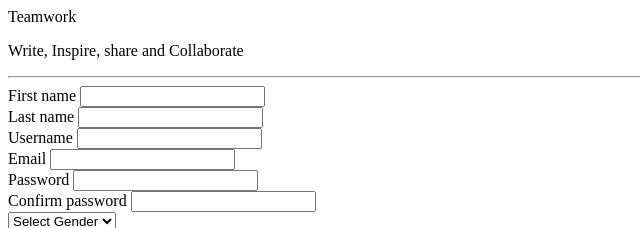
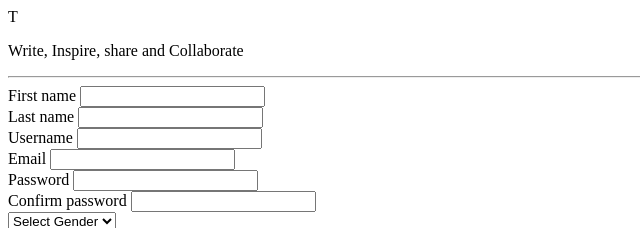
Before and after one commit to RusimbiP/Teamwork, a plain HTML site: page index.html in a window 1280 px wide. Shown: the top 228 px of the page, 0-640 px from the left. Drawn offline with Linux system fonts and the light colour scheme.

Commit message:
feat(sigup):edit logo; change Teamwork to T

```diff
--- a/index.html
+++ b/index.html
@@ -10,7 +10,7 @@
 <body>
   <div class="container">
     <aside class="left">
-      <p class="logo">Teamwork</p>
+      <p class="logo">T</p>
       <p class="slogan"> Write, Inspire, share and Collaborate</p>
     </aside>
 
```
